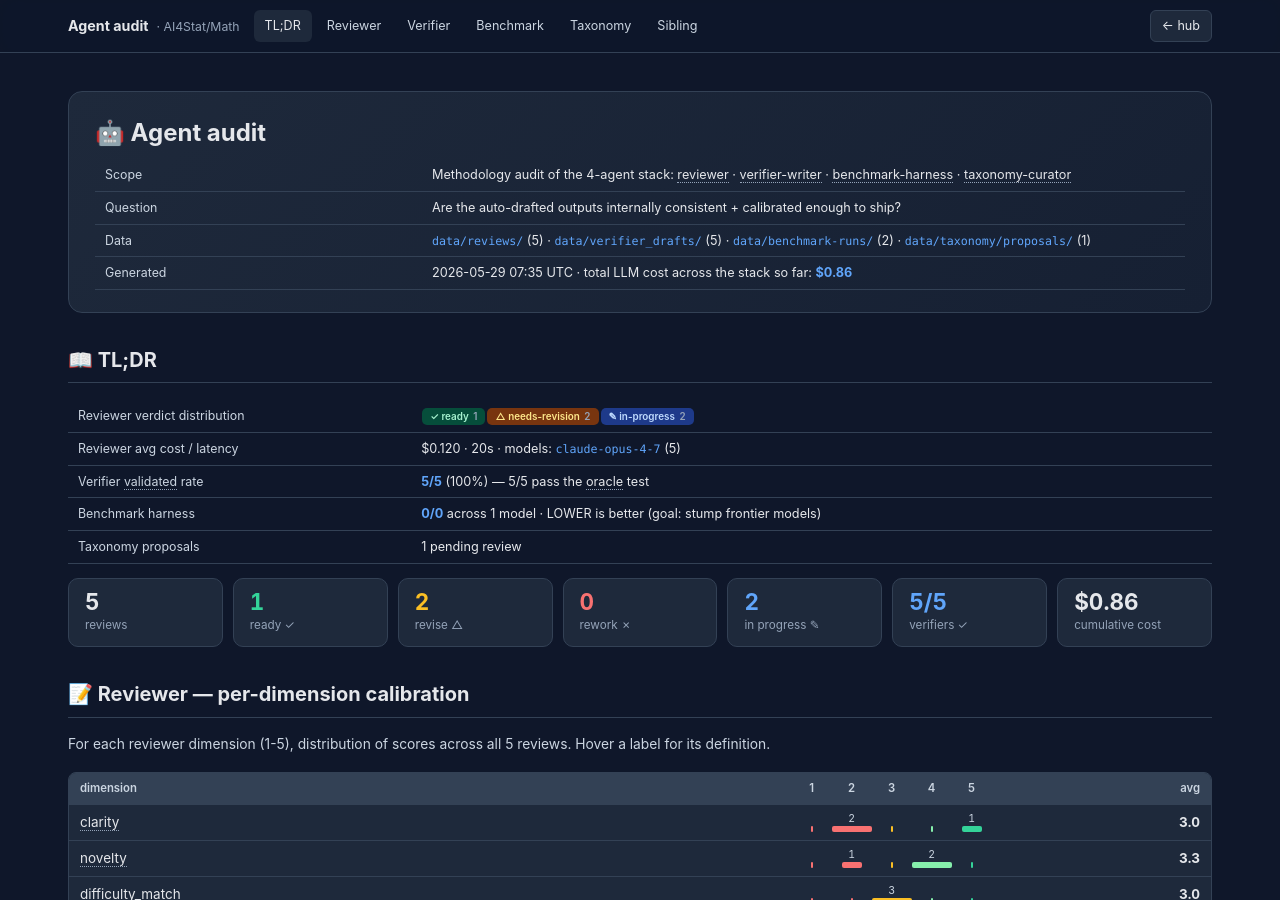
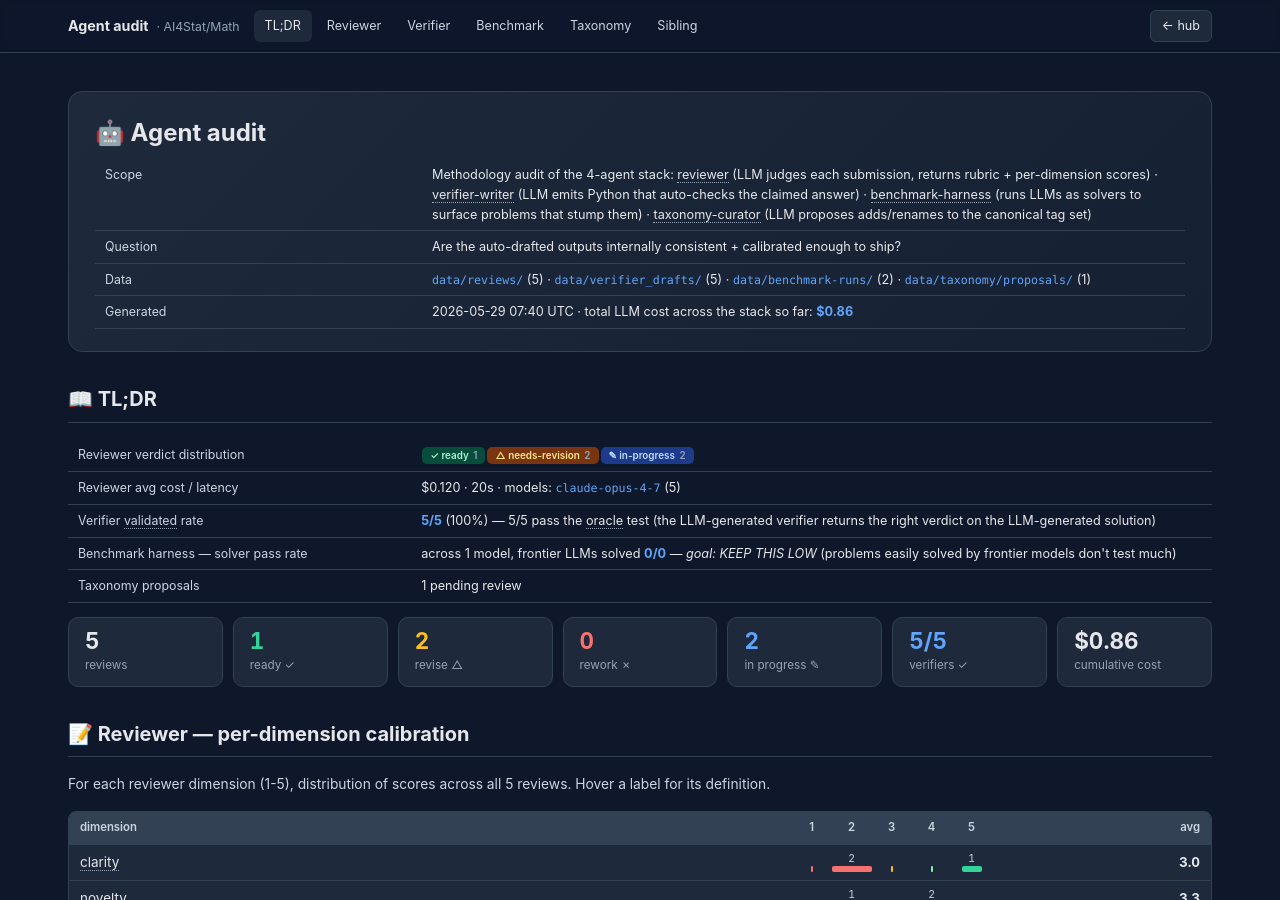
Before and after one commit to yulinl2/yulinl2.github.io, a Jekyll site: the page ai4statmath-review/agent-audit/index.html, which Jekyll copies as it is, in a window 1280 px wide and 900 px high. Built offline with Jekyll 4.4.1, drawn with Linux system fonts in a browser that asks for light colours; some of the changed text lies outside the part shown.

Commit message:
Publish AI4Stat/Math lit-review + reviews (2026-05-29T07:41Z, src 2d49047)

```diff
--- a/ai4statmath-review/agent-audit/index.html
+++ b/ai4statmath-review/agent-audit/index.html
@@ -160,10 +160,10 @@ footer.page-foot a { color:var(--primary); }
 <header class="hero">
   <h1>🤖 Agent audit</h1>
   <table class="interp-table" style="margin:8px 0 0">
-    <tr><td class="il">Scope</td><td class="ir">Methodology audit of the 4-agent stack: <abbr class="term" data-tip="agents/reviewer/ — drafts a ReviewJSON per problem (dimensions + annotations + actions + digest). Default model: claude-opus-4-7. SYSTEM.md is the prompt.">reviewer</abbr> · <abbr class="term" data-tip="agents/verifier_writer/ — drafts a Python grader per problem with answer key. Default model: claude-sonnet-4-6. Output gated on validation (oracle + N bad-responses).">verifier-writer</abbr> · <abbr class="term" data-tip="agents/benchmark_harness/ — zero-shot runner. Reads a problem, asks an LLM, runs the validated verifier, records pass/fail + trace. Default model: claude-haiku-4-5-20251001.">benchmark-harness</abbr> · <abbr class="term" data-tip="agents/taxonomy_curator/ — proposes deltas to data/taxonomy/canonical.yaml against current contributor tag usage.">taxonomy-curator</abbr></td></tr>
+    <tr><td class="il">Scope</td><td class="ir">Methodology audit of the 4-agent stack: <abbr class="term" data-tip="agents/reviewer/ — drafts a ReviewJSON per problem (dimensions + annotations + actions + digest). Default model: claude-opus-4-7. SYSTEM.md is the prompt.">reviewer</abbr> (LLM judges each submission, returns rubric + per-dimension scores) · <abbr class="term" data-tip="agents/verifier_writer/ — drafts a Python grader per problem with answer key. Default model: claude-sonnet-4-6. Output gated on validation (oracle + N bad-responses).">verifier-writer</abbr> (LLM emits Python that auto-checks the claimed answer) · <abbr class="term" data-tip="agents/benchmark_harness/ — zero-shot runner. Reads a problem, asks an LLM, runs the validated verifier, records pass/fail + trace. Default model: claude-haiku-4-5-20251001.">benchmark-harness</abbr> (runs LLMs as solvers to surface problems that stump them) · <abbr class="term" data-tip="agents/taxonomy_curator/ — proposes deltas to data/taxonomy/canonical.yaml against current contributor tag usage.">taxonomy-curator</abbr> (LLM proposes adds/renames to the canonical tag set)</td></tr>
     <tr><td class="il">Question</td><td class="ir">Are the auto-drafted outputs internally consistent + calibrated enough to ship?</td></tr>
     <tr><td class="il">Data</td><td class="ir"><code>data/reviews/</code> (5) · <code>data/verifier_drafts/</code> (5) · <code>data/benchmark-runs/</code> (2) · <code>data/taxonomy/proposals/</code> (1)</td></tr>
-    <tr><td class="il">Generated</td><td class="ir">2026-05-29 07:35 UTC · total LLM cost across the stack so far: <strong>$0.86</strong></td></tr>
+    <tr><td class="il">Generated</td><td class="ir">2026-05-29 07:40 UTC · total LLM cost across the stack so far: <strong>$0.86</strong></td></tr>
   </table>
 </header>
 
@@ -172,8 +172,8 @@ footer.page-foot a { color:var(--primary); }
   <table class="interp-table">
     <tr><td class="il">Reviewer verdict distribution</td><td class="ir"><span class="pill v-ready">✓ ready <span class="n">1</span></span><span class="pill v-revision">△ needs-revision <span class="n">2</span></span><span class="pill v-progress">✎ in-progress <span class="n">2</span></span></td></tr>
     <tr><td class="il">Reviewer avg cost / latency</td><td class="ir">$0.120 · 20s · models: <code>claude-opus-4-7</code> (5)</td></tr>
-    <tr><td class="il">Verifier <abbr class="term" data-tip="A verifier is `validated` iff (a) it grades the answer key as pass AND (b) it rejects every plausibly-wrong response the LLM was asked to generate (≥3, all must be rejected). Failure → flagged for human review.">validated</abbr> rate</td><td class="ir"><strong>5/5</strong> (100%) — 5/5 pass the <abbr class="term" data-tip="The answer-key text itself. Used to test that the verifier accepts the correct answer.">oracle</abbr> test</td></tr>
-    <tr><td class="il">Benchmark harness</td><td class="ir"><strong>0/0</strong> across 1 model · LOWER is better (goal: stump frontier models)</td></tr>
+    <tr><td class="il">Verifier <abbr class="term" data-tip="A verifier is `validated` iff (a) it grades the answer key as pass AND (b) it rejects every plausibly-wrong response the LLM was asked to generate (≥3, all must be rejected). Failure → flagged for human review.">validated</abbr> rate</td><td class="ir"><strong>5/5</strong> (100%) — 5/5 pass the <abbr class="term" data-tip="The answer-key text itself. Used to test that the verifier accepts the correct answer.">oracle</abbr> test (the LLM-generated verifier returns the right verdict on the LLM-generated solution)</td></tr>
+    <tr><td class="il">Benchmark harness — solver pass rate</td><td class="ir">across 1 model, frontier LLMs solved <strong>0/0</strong> — <em>goal: KEEP THIS LOW</em> (problems easily solved by frontier models don't test much)</td></tr>
     <tr><td class="il">Taxonomy proposals</td><td class="ir">1 pending review</td></tr>
   </table>
 </section>
@@ -233,7 +233,7 @@ footer.page-foot a { color:var(--primary); }
 </section>
 
 <footer class="page-foot">
-  <p>Generated by <a href="https://github.com/yulinl2/AI4StatMath-Problem-Bank/blob/lit-review/agents/_audit/build_agent_audit.py" target="_blank" rel="noopener">agents/_audit/build_agent_audit.py</a> · last built 2026-05-29 07:35 UTC</p>
+  <p>Generated by <a href="https://github.com/yulinl2/AI4StatMath-Problem-Bank/blob/lit-review/agents/_audit/build_agent_audit.py" target="_blank" rel="noopener">agents/_audit/build_agent_audit.py</a> · last built 2026-05-29 07:40 UTC</p>
 </footer>
 
 </div>
--- a/ai4statmath-review/taxonomy/index.html
+++ b/ai4statmath-review/taxonomy/index.html
@@ -238,7 +238,7 @@ ul.bullets li { margin:5px 0; }
 </section>
 
 <footer class="page-foot">
-  <p>Generated by <a href="https://github.com/yulinl2/AI4StatMath-Problem-Bank/blob/lit-review/agents/_audit/build_taxonomy_viewer.py" target="_blank" rel="noopener">agents/_audit/build_taxonomy_viewer.py</a> · 2026-05-29 07:35 UTC</p>
+  <p>Generated by <a href="https://github.com/yulinl2/AI4StatMath-Problem-Bank/blob/lit-review/agents/_audit/build_taxonomy_viewer.py" target="_blank" rel="noopener">agents/_audit/build_taxonomy_viewer.py</a> · 2026-05-29 07:40 UTC</p>
 </footer>
 
 </div>
```
Also changed, not shown: ai4statmath-litreview/experiments.html (+4 -4 lines).
